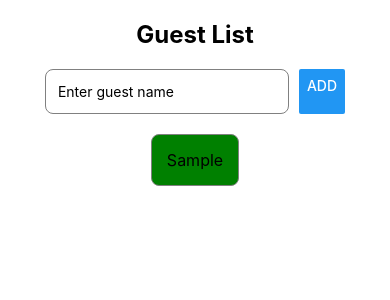
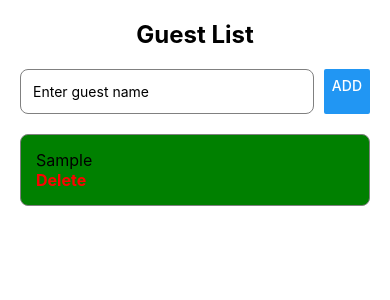
Before and after one commit to VS-PRAVIN/ForReactPractice, a React Native app: screen / in a window 390 px wide. Both pictures are taken after typing "Sample" into the empty fields and a click on the button "ADD". Shown: the top 300 px of the page. Built offline with nearby package versions, Linux system fonts and the light colour scheme.

Commit message:
practiced with filter concept with delete function

```diff
--- a/src/App.js
+++ b/src/App.js
@@ -1,5 +1,5 @@
 import React,{useState} from 'react';
-import {View,Text,Button,TextInput,FlatList} from 'react-native';
+import {View,Text,Button,TextInput,FlatList,TouchableOpacity} from 'react-native';
 import {styles} from './App.styles';
 
 export default function App(){
@@ -13,6 +13,10 @@ export default function App(){
       setItems([...items,{id: Date.now().toString(), name:text}])
       setText('');
     }
+  };
+
+  const handleDelete = (id)=>{
+    setItems(items.filter((item) => item.id !== id));
   };
 
   return (
@@ -35,6 +39,10 @@ export default function App(){
         renderItem={({item}) => (
           <View style={styles.listItem}>
             <Text style={styles.listText}>{item.name}</Text>
+
+            <TouchableOpacity onPress={() => handleDelete(item.id)}>
+              <Text style={styles.deleteText}>Delete</Text>
+            </TouchableOpacity>
           </View>
         )}
       />
--- a/src/App.styles.js
+++ b/src/App.styles.js
@@ -4,7 +4,7 @@ export const styles = StyleSheet.create({
   Container: {
     flex: 1,
     backgroundColor: 'white',
-    alignItems: 'center',
+    //alignItems: 'center',
     justifyContent: 'center',
     padding: 20
   },
@@ -39,5 +39,10 @@ export const styles = StyleSheet.create({
   },
   listText: {
     fontSize: 16,
+  },
+  deleteText: {
+    color: 'red',
+    fontWeight: 'bold',
+    fontSize: 16,
   }
 });
```
